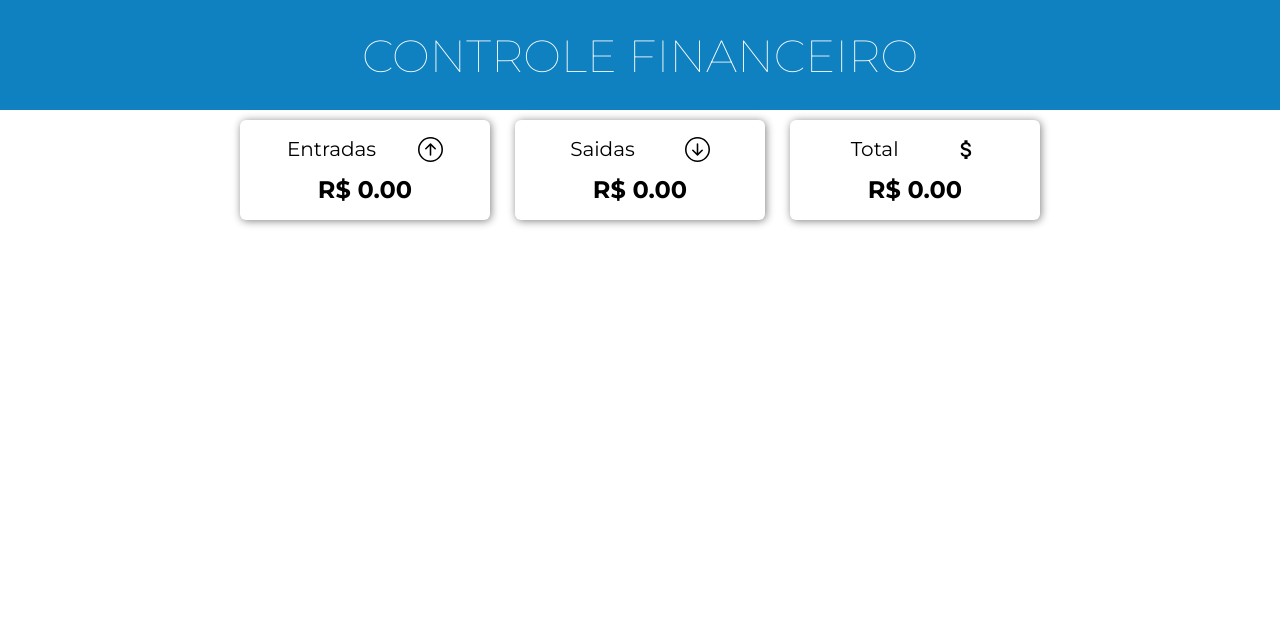
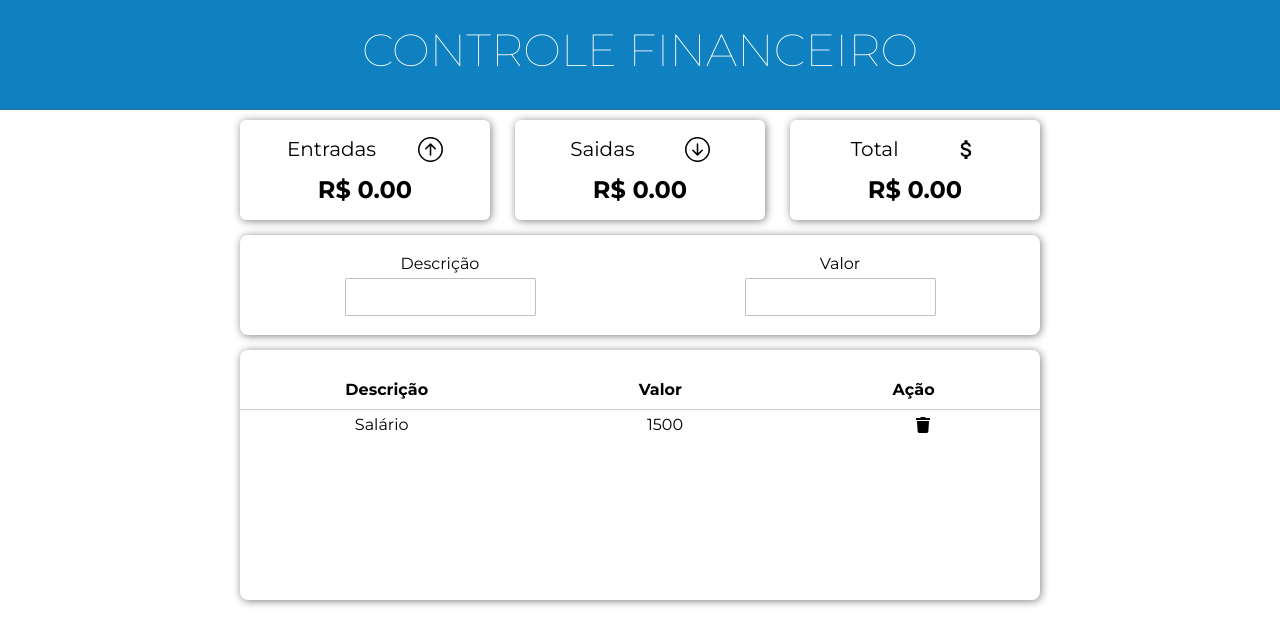
Before and after one commit to marlleyck/controle-de-financas, a React (Create React App) app: page / in a window 1280 px wide. Shown: the top 644 px of the page. Built offline with nearby package versions, Linux system fonts and the light colour scheme.

Commit message:
avanço na estilização e adição de componentes

```diff
--- a/src/App.js
+++ b/src/App.js
@@ -11,6 +11,8 @@ function App() {
       <Header />
 
       <Main />
+
+
     </div>
   );
 }
--- a/src/App.sass
+++ b/src/App.sass
@@ -1,6 +1,3 @@
 .App
     width: 100vw
     height: 100vh
-
-.titulo
-    color: green
--- a/src/components/Main.jsx
+++ b/src/components/Main.jsx
@@ -3,6 +3,9 @@ import React from 'react';
 import Entrada from './outputs/Entrada';
 import Saida from './outputs/Saida';
 import Total from './outputs/Total';
+import Descricao from './adds/Descricao';
+import Valor from './adds/Valor';
+import Show from './shows/Show';
 
 import './Main.sass'
 
@@ -18,7 +21,17 @@ const Main = () => {
                 <Total />
             </div>
 
+            <div className="adds">
+                <Descricao />
 
+                <Valor />
+
+
+            </div>
+
+            <div className='shows'>
+                <Show />
+            </div>
         </main>
      );
 }
--- a/src/components/Main.sass
+++ b/src/components/Main.sass
@@ -4,8 +4,9 @@
     width: 100%
     height: 84%
     display: flex
-    align-items: flex-start
-    justify-content: center
+    align-items: center
+    justify-content: flex-start
+    flex-direction: column
 
     margin-top: 10px
 
@@ -13,3 +14,12 @@
     .outputs
         @include mixins.flex-center
         gap: 25px
+
+    .adds
+        @include mixins.contain
+
+    .shows
+        @include mixins.contain
+        height: 250px
+        align-items: flex-start
+        padding-top: 30px
--- /dev/null
+++ b/src/components/adds/Descricao.jsx
@@ -0,0 +1,24 @@
+import React, { useState } from 'react';
+
+import './Descricao.sass'
+
+const Descricao = () => {
+
+    const [descrip, setDescrip] = useState('')
+
+    const handleDescrip = (e) => {
+        setDescrip(e.target.value)
+        console.log(descrip)
+    }
+
+    return (
+        <div className='cont-desc'>
+            <label htmlFor="desc">Descrição</label>
+            <input type="text"
+            onChange={handleDescrip}
+            value={descrip} />
+        </div>
+     );
+}
+
+export default Descricao;
--- /dev/null
+++ b/src/components/adds/Descricao.sass
@@ -0,0 +1,10 @@
+@use '../../styles/mixins'
+
+.cont-desc
+    @include mixins.flex-center
+    flex-direction: column
+    width: 100%
+    height: 100%
+
+    input
+        @include mixins.add-inp
--- /dev/null
+++ b/src/components/adds/Valor.jsx
@@ -0,0 +1,14 @@
+import React from 'react';
+
+import './Valor.sass'
+
+const Valor = () => {
+    return (
+        <div className='cont-val'>
+            <label htmlFor="val">Valor</label>
+            <input type="number" />
+        </div>
+     );
+}
+
+export default Valor;
--- /dev/null
+++ b/src/components/adds/Valor.sass
@@ -0,0 +1,10 @@
+@use '../../styles/mixins'
+
+.cont-val
+    @include mixins.flex-center
+    flex-direction: column
+    width: 100%
+    height: 100%
+
+    input
+        @include mixins.add-inp
--- /dev/null
+++ b/src/components/shows/Show.jsx
@@ -0,0 +1,33 @@
+import React from 'react';
+
+import {FaTrash} from 'react-icons/fa'
+import {BsArrowUpCircle} from 'react-icons/bs'
+
+import './Show.sass'
+
+const Show = () => {
+    return (
+        <div className='cont-show'>
+            <header>
+                <p>Descrição</p>
+                <p>Valor</p>
+                <p>Ação</p>
+            </header>
+
+            <div className="body">
+                <div className="desc-div">
+                    <p className='desc-value'>Salário</p>
+                </div>
+
+                <div className="value-div">
+                    <p className='valor-value'>1500</p>
+                </div>
+                <div className="icon-div">
+                    <FaTrash className='icon-div-lixeira' />
+                </div>
+            </div>
+        </div>
+     );
+}
+
+export default Show;
--- /dev/null
+++ b/src/components/shows/Show.sass
@@ -0,0 +1,43 @@
+@use '../../styles/mixins'
+
+.cont-show
+    width: 100%
+
+
+header
+    @include mixins.flex-center
+    justify-content: space-around
+
+    width: 100%
+    border-bottom: 1px solid rgba(100, 98, 98, 0.3)
+    padding-bottom: 10px
+
+    p
+        font-weight: bold
+
+.body
+    @include mixins.flex-center
+    width: 100%
+
+    overflow-y: scroll
+    justify-content: space-around
+    padding-top: 5px
+
+    .desc-div
+        width: 100px
+        @include mixins.flex-center
+        word-break: break-all
+        text-align: center
+
+    .value-div
+        width: 100px
+        @include mixins.flex-center
+        word-break: break-all
+        text-align: center
+
+    .icon-div
+        width: 50px
+        @include mixins.flex-center
+
+        &-lixeira
+            cursor: pointer
--- a/src/styles/mixins.sass
+++ b/src/styles/mixins.sass
@@ -19,3 +19,22 @@
 
     &:hover
         transform: scale(1.1)
+
+
+@mixin add-inp
+    padding: 10px
+    border: 1px solid rgba(100, 98, 98, 0.4)
+    outline: none
+    border-radius: 2px
+    margin-top: 5px
+
+@mixin contain
+    margin-top: 15px
+    width: 800px
+    height: 100px
+    box-shadow: 1px 1px 8px gray
+    border-radius: 8px
+
+    display: flex
+    align-items: center
+    justify-content: space-evenly
```
